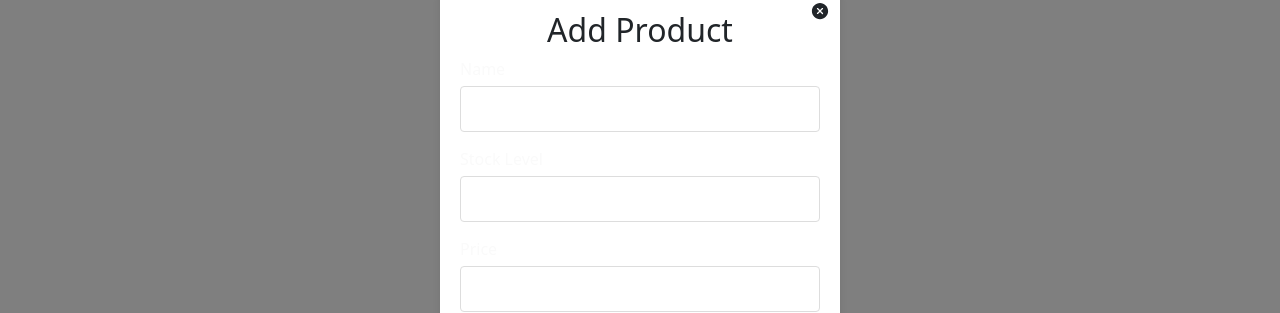
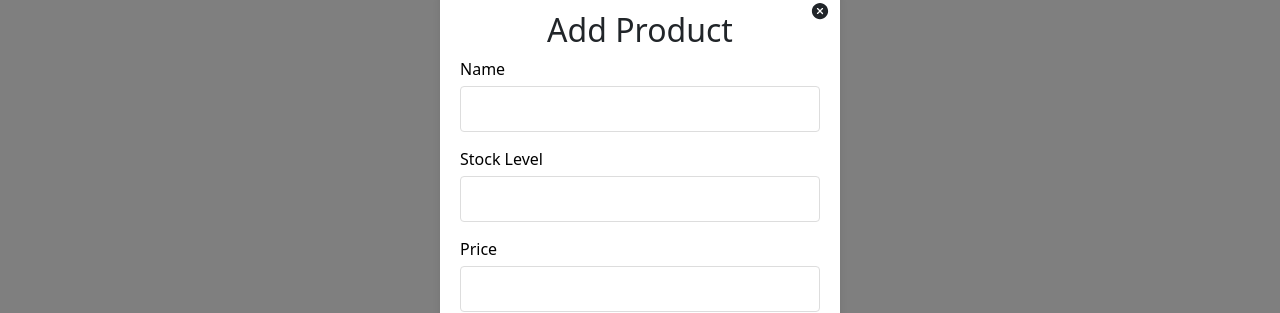
Before and after one commit to IreshEranga/DD-Footware, a React (Create React App) app in the folder frontend/: page /systemadmin/products in a window 1280 px wide. Both pictures are taken after a click on the button "Add Product". Shown: the part 212-525 px from the top of the page. Built offline with nearby package versions, Linux system fonts and the light colour scheme; no server answers.

Commit message:
form label color

```diff
--- a/frontend/src/pages/SystemAdmin/SysProducts.js
+++ b/frontend/src/pages/SystemAdmin/SysProducts.js
@@ -218,7 +218,7 @@ const handleAddFormSubmit = async (e) => {
             <h2>Update Product</h2>
             <form onSubmit={handleUpdateFormSubmit}>
               <div className="form-group">
-                <label htmlFor="name">Name</label>
+                <label htmlFor="name" style={{color:'black'}}>Name</label>
                 <input
                   type="text"
                   className="form-control"
@@ -229,7 +229,7 @@ const handleAddFormSubmit = async (e) => {
                 />
               </div>
               <div className="form-group">
-                <label htmlFor="stockLevel">Stock Level</label>
+                <label htmlFor="stockLevel" style={{color:'black'}}>Stock Level</label>
                 <input
                   type="number"
                   className="form-control"
@@ -240,7 +240,7 @@ const handleAddFormSubmit = async (e) => {
                 />
               </div>
               <div className="form-group">
-                <label htmlFor="price">Price</label>
+                <label htmlFor="price" style={{color:'black'}}>Price</label>
                 <input
                   type="number"
                   className="form-control"
@@ -265,7 +265,7 @@ const handleAddFormSubmit = async (e) => {
             <center><h2>Add Product</h2></center>
             <form onSubmit={handleAddFormSubmit} >
               <div className="form-group">
-                <label htmlFor="name">Name</label>
+                <label htmlFor="name" style={{color:'black'}}>Name</label>
                 <input
                   type="text"
                   className="form-control"
@@ -276,7 +276,7 @@ const handleAddFormSubmit = async (e) => {
                 />
               </div>
               <div className="form-group">
-                <label htmlFor="stockLevel">Stock Level</label>
+                <label htmlFor="stockLevel" style={{color:'black'}}>Stock Level</label>
                 <input
                   type="number"
                   className="form-control"
@@ -287,7 +287,7 @@ const handleAddFormSubmit = async (e) => {
                 />
               </div>
               <div className="form-group">
-                <label htmlFor="price">Price</label>
+                <label htmlFor="price" style={{color:'black'}}>Price</label>
                 <input
                   type="number"
                   className="form-control"
```
